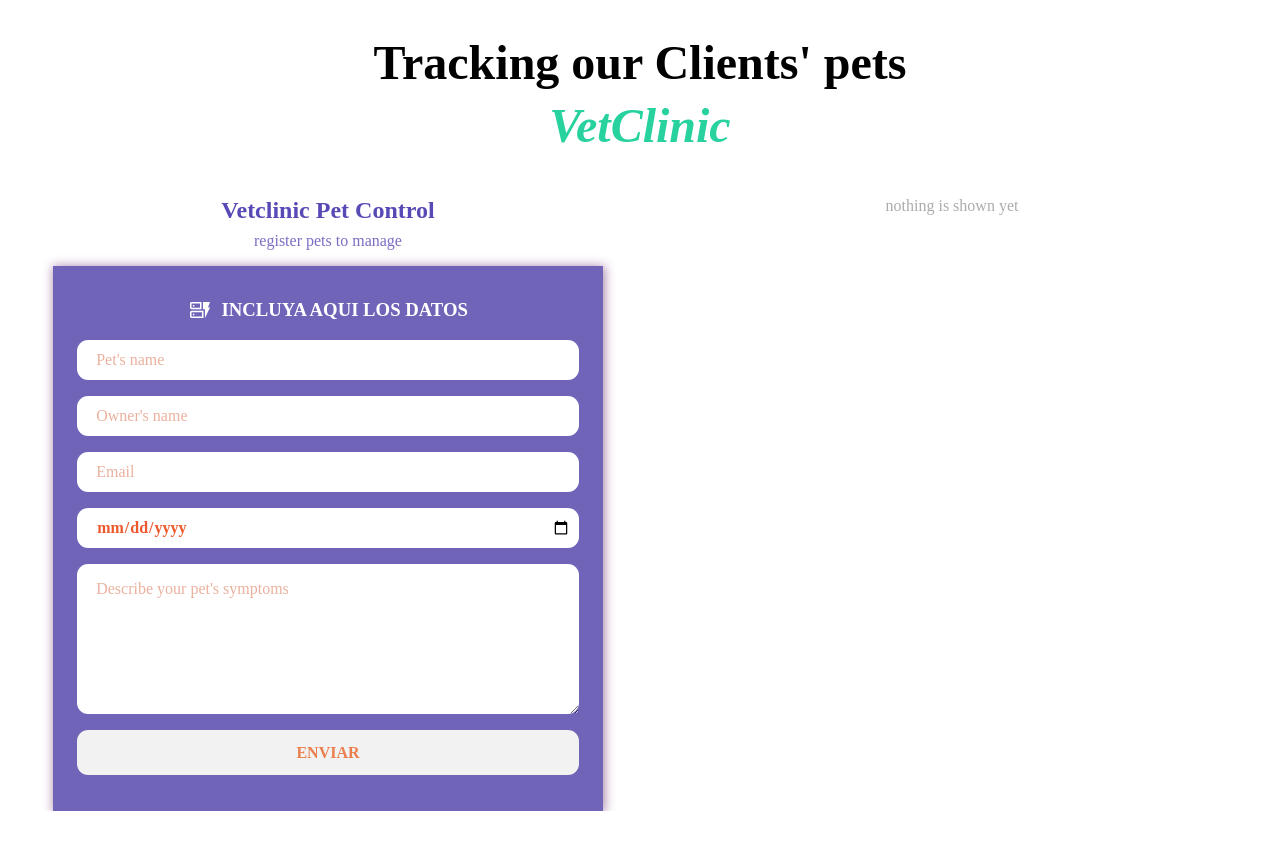
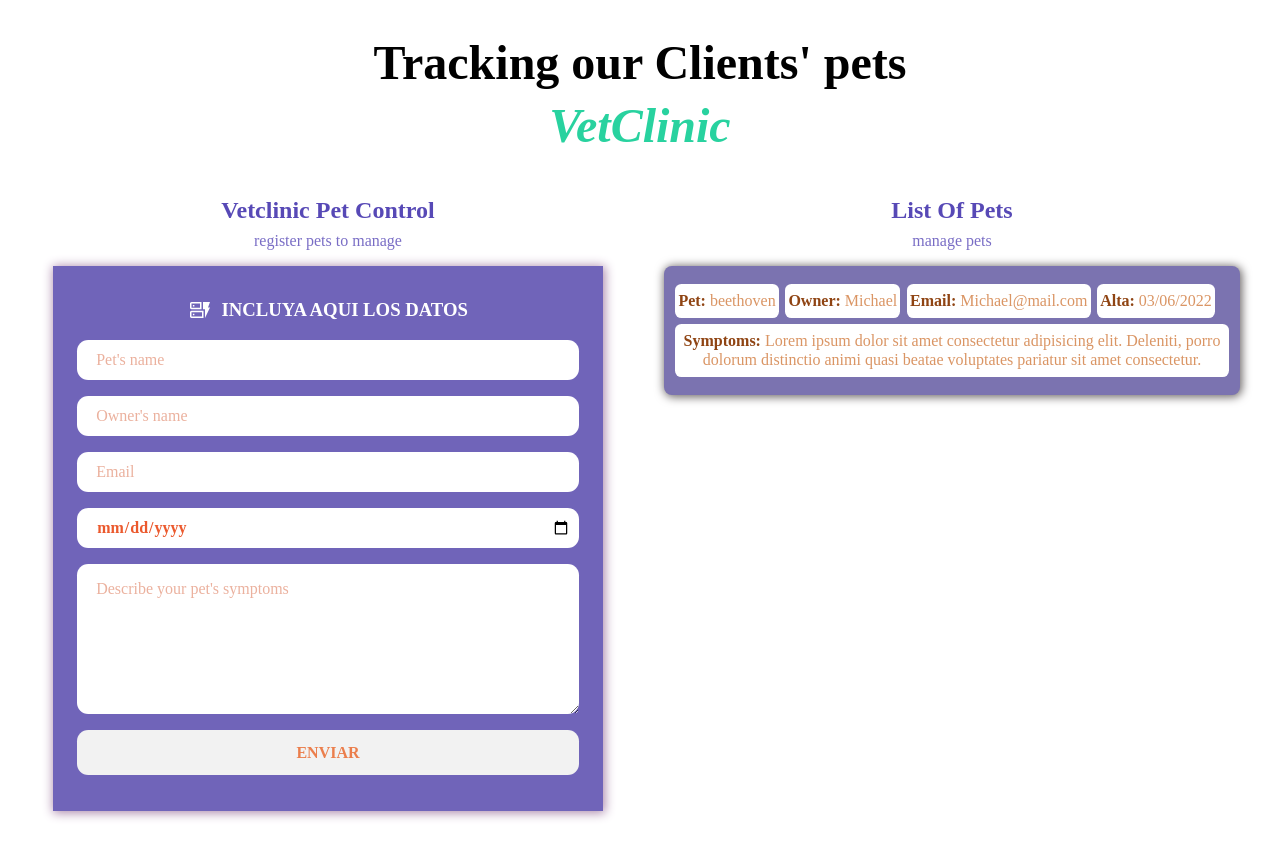
Before and after one commit to luismac09/pet-manager-vet, a React (Vite) app: page / in a window 1280 px wide. Shown: the top 858 px of the page. Before the commit the page ends 811 px from the top, so only its background shows below. Built offline with nearby package versions, Linux system fonts and the light colour scheme.

Commit message:
added | Mainlist

```diff
--- a/src/components/MainContent.jsx
+++ b/src/components/MainContent.jsx
@@ -1,5 +1,6 @@
 import css from './MainContent.module.css';
 import MainForm from './MainForm';
+import MainList from './MainList';
 const MainContent = () => {
 	return (
 		<main className={css.main}>
@@ -8,7 +9,9 @@ const MainContent = () => {
 				<p className={css.main__subtitle}>register pets to manage</p>
 				<MainForm />
 			</section>
-			<section className={css.column}></section>
+			<section className={css.column}>
+				<MainList />
+			</section>
 		</main>
 	);
 };
--- /dev/null
+++ b/src/components/MainList.jsx
@@ -0,0 +1,35 @@
+import css from './MainList.module.css';
+const MainList = () => {
+	return (
+		<>
+			<h3 className={css.title}>list of pets</h3>
+			<p className={css.subtitle}>manage pets</p>
+			<ul className={css.list}>
+				<li className={css.list__item}>
+					<p className={css.list__row}>
+						Pet:<span className={css.list__text}> beethoven</span>
+					</p>
+					<p className={css.list__row}>
+						Owner:<span className={css.list__text}> Michael</span>
+					</p>
+					<p className={css.list__row}>
+						Email:<span className={css.list__text}> Michael@mail.com</span>
+					</p>
+					<p className={css.list__row}>
+						Alta:<span className={css.list__text}> 03/06/2022 </span>
+					</p>
+					<p className={css.list__row}>
+						Symptoms:
+						<span className={css.list__text}>
+							{' '}
+							Lorem ipsum dolor sit amet consectetur adipisicing elit. Deleniti,
+							porro dolorum distinctio animi quasi beatae voluptates pariatur
+							sit amet consectetur.
+						</span>
+					</p>
+				</li>
+			</ul>
+		</>
+	);
+};
+export default MainList;
--- /dev/null
+++ b/src/components/MainList.module.css
@@ -0,0 +1,39 @@
+.title {
+	margin-top: 0;
+	text-transform: capitalize;
+	color: hsl(248, 43%, 50%);
+	margin-bottom: 0.3em;
+	font-weight: 700;
+	font-size: 1.5em;
+}
+.subtitle {
+	margin-top: 0;
+	color: hsla(248, 43%, 50%, 0.8);
+}
+.list {
+	list-style: none;
+	padding-left: 0;
+	height: 200vh;
+}
+.list__item {
+	display: flex;
+	flex-wrap: wrap;
+	width: 100%;
+	background-color: hsl(248, 28%, 57%);
+	box-shadow: 1px 1px 10px 1px rgb(104, 99, 99);
+	padding: 0.9em 0.5em;
+	border-radius: 0.5em;
+	margin-bottom: 1em;
+}
+.list__row {
+	margin: 0.2em;
+	font-weight: 700;
+	background-color: white;
+	padding: 0.5em 0.2em;
+	border-radius: 0.4em;
+	color: rgb(143, 68, 19);
+}
+.list__text {
+	font-weight: 400;
+	color: rgb(218, 149, 100);
+}
```
